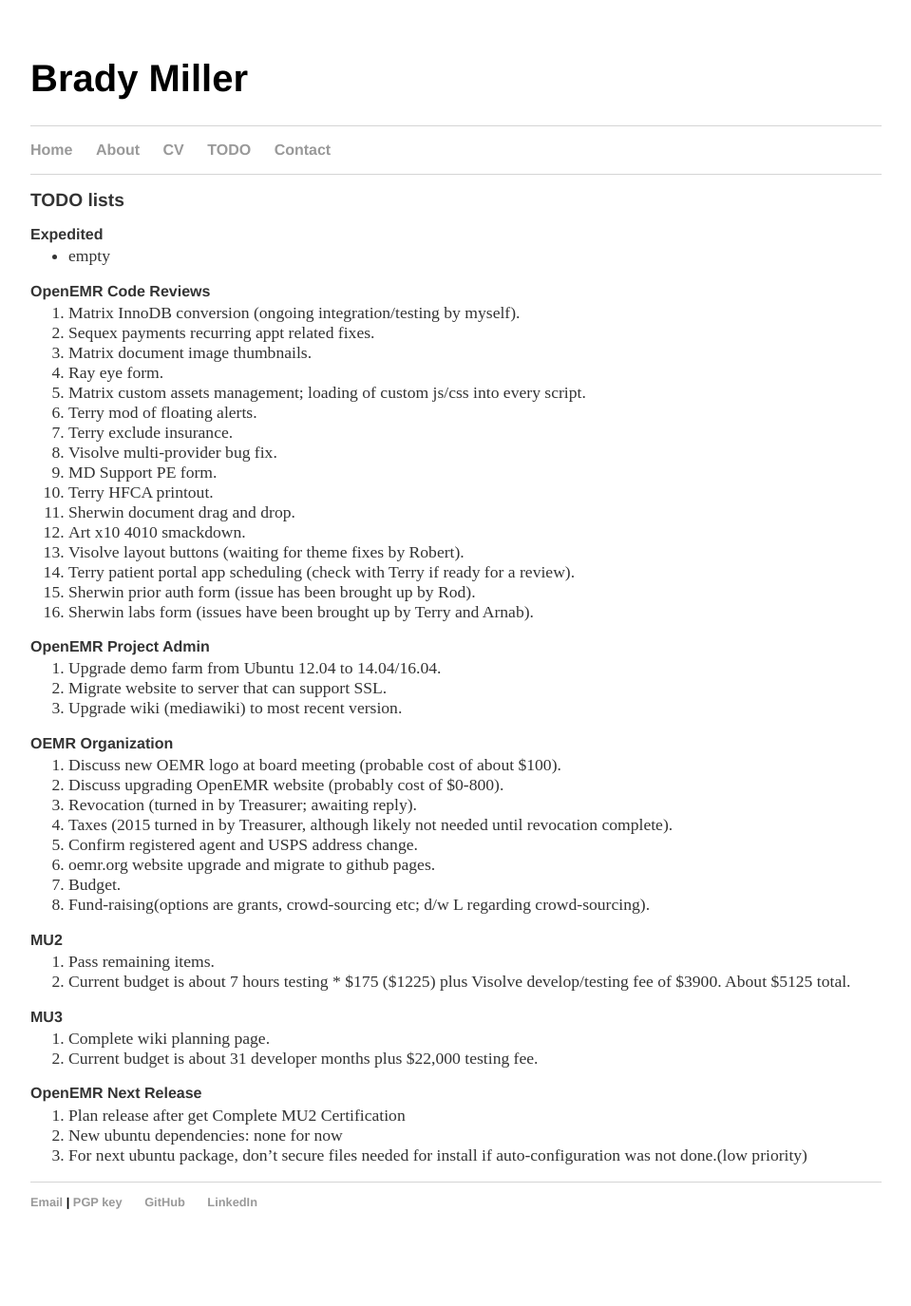
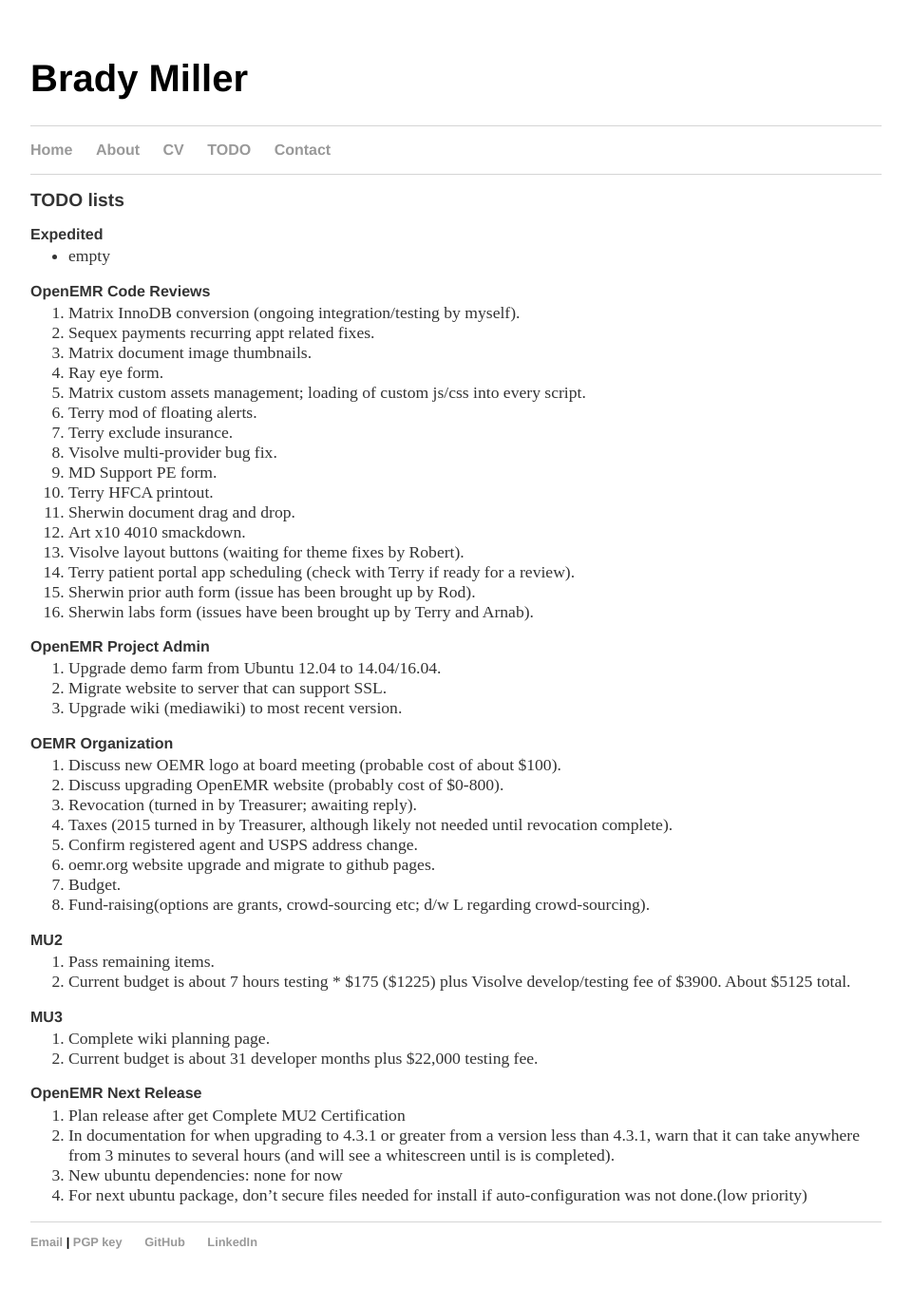
Before and after one commit to bradymiller/bradymiller.github.io, a Jekyll site: the page built from todo/index.md, in a window 1280 px wide. Shown: the whole page at 95% size, without its empty margins (160-1119 px from the left). Built offline with Jekyll 4.4.1, drawn with Linux system fonts in a browser that asks for light colours; before the commit the page ends 1333 px from its top, so only the background shows below that.

Commit message:
Update todo list

```diff
--- a/todo/index.md
+++ b/todo/index.md
@@ -49,5 +49,6 @@
 
 ### OpenEMR Next Release
 1. Plan release after get Complete MU2 Certification
+1. In documentation for when upgrading to 4.3.1 or greater from a version less than 4.3.1, warn that it can take anywhere from 3 minutes to several hours (and will see a whitescreen until is is completed).
 1. New ubuntu dependencies: none for now
 1. For next ubuntu package, don't secure files needed for install if auto-configuration was not done.(low priority)
```
